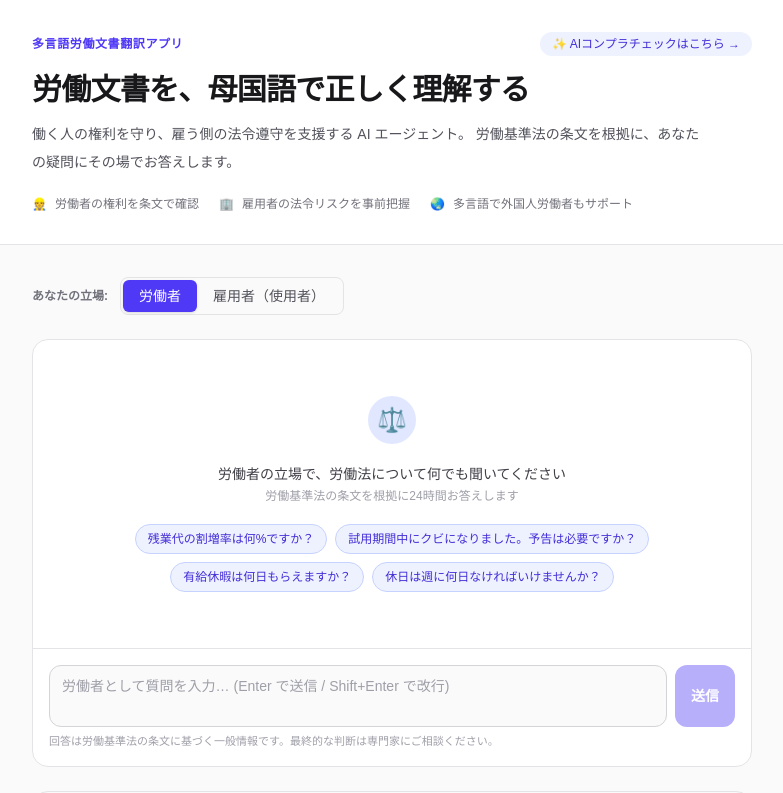
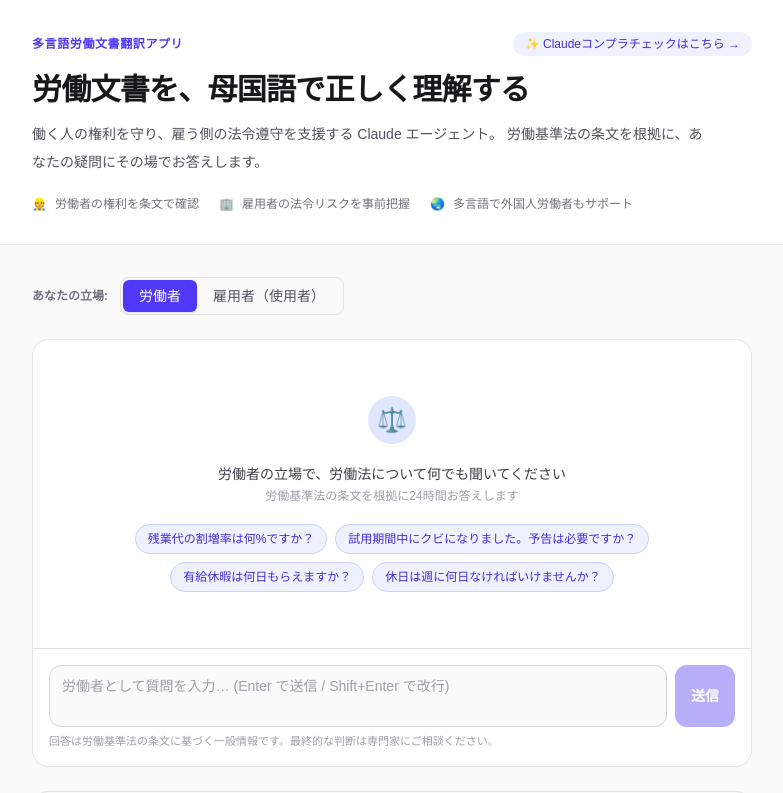
Before and after one commit to Rei2718/multi-translate-app, a Next.js app: page / in a window 1280 px wide. Shown: the top 793 px of the page, without its empty margins (248-1031 px from the left). Built offline with nearby package versions, Linux system fonts and the light colour scheme.

Commit message:
fix: topページの「AI」表記を「Claude」に変更

```diff
--- a/app/page.tsx
+++ b/app/page.tsx
@@ -21,14 +21,14 @@ export default function Home() {
               href="/check"
               className="inline-flex items-center gap-1 rounded-full bg-indigo-50 px-3 py-1 text-xs font-medium text-indigo-700 transition-colors hover:bg-indigo-100 dark:bg-indigo-900/50 dark:text-indigo-300 dark:hover:bg-indigo-900"
             >
-              ✨ AIコンプラチェックはこちら &rarr;
+              ✨ Claudeコンプラチェックはこちら &rarr;
             </Link>
           </div>
           <h1 className="mt-4 text-2xl font-bold tracking-tight text-zinc-900 dark:text-zinc-50 sm:text-3xl">
             労働文書を、母国語で正しく理解する
           </h1>
           <p className="mt-3 max-w-2xl text-sm leading-7 text-zinc-600 dark:text-zinc-400">
-            働く人の権利を守り、雇う側の法令遵守を支援する AI エージェント。
+            働く人の権利を守り、雇う側の法令遵守を支援する Claude エージェント。
             労働基準法の条文を根拠に、あなたの疑問にその場でお答えします。
           </p>
           <div className="mt-5 flex flex-wrap gap-x-5 gap-y-2">
```
